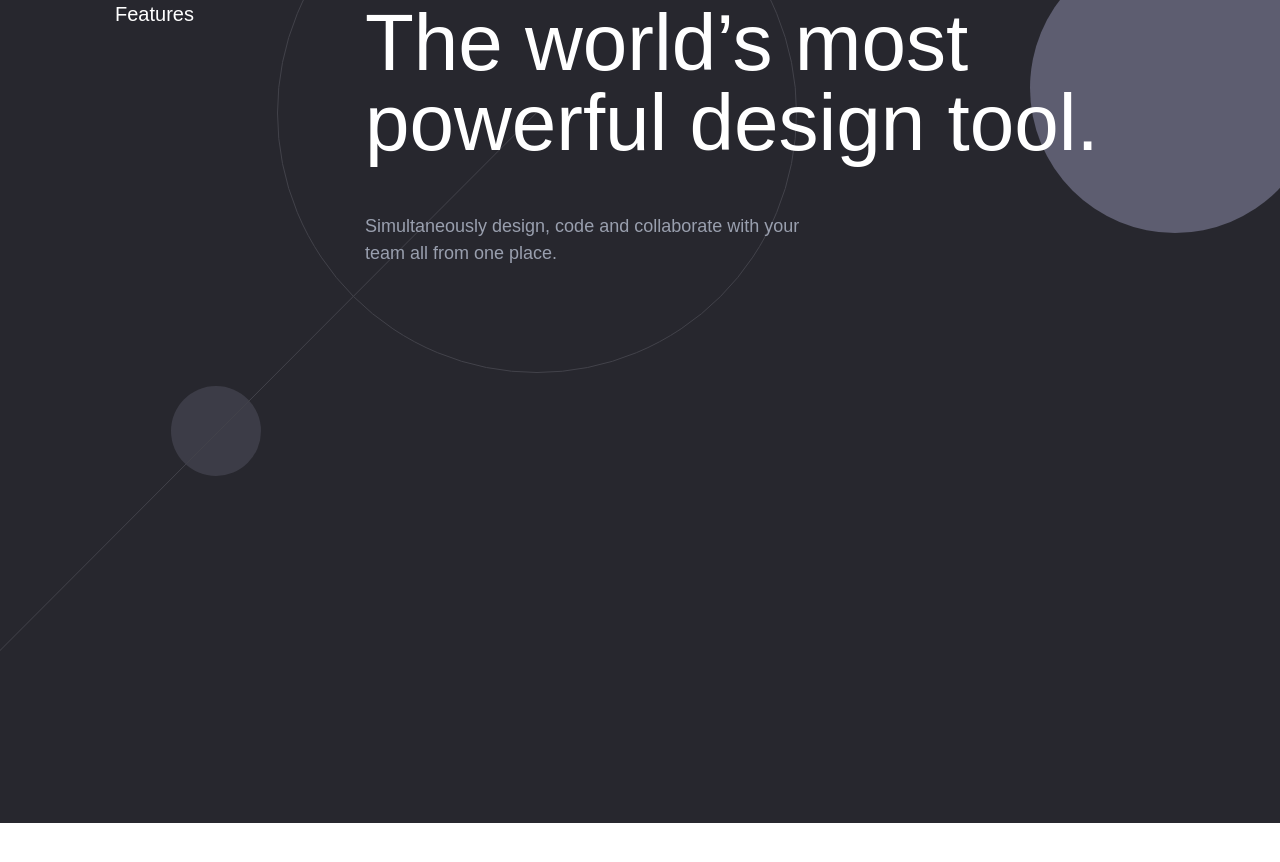
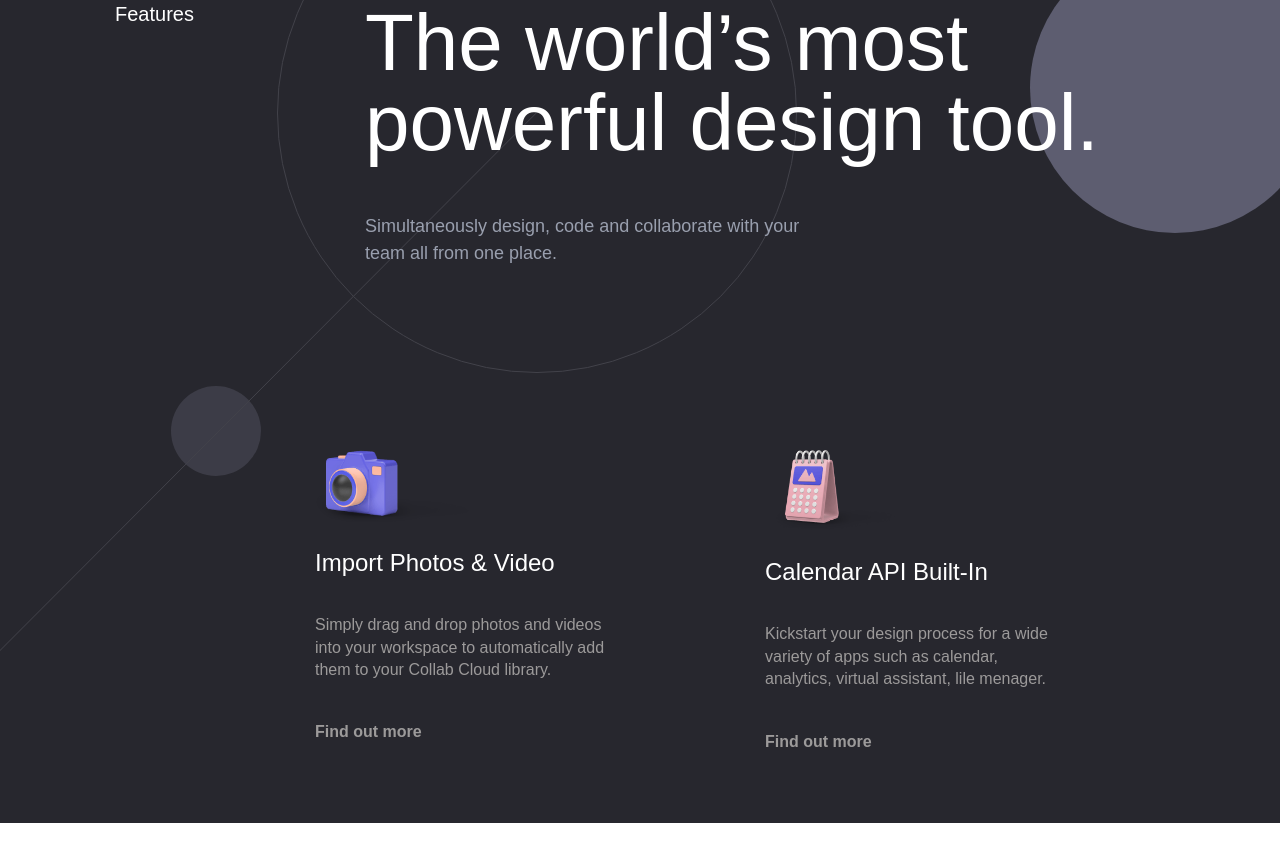
Before and after one commit to jordannabruna/clone-collab, a plain HTML site: page index.html in a window 1280 px wide. Shown: the part 1193-2055 px from the top of the page. Drawn offline with Linux system fonts and the light colour scheme; a web font is replaced by a local one.

Commit message:
[NEW] creating cards in the feature

```diff
--- a/css/features.css
+++ b/css/features.css
@@ -6,7 +6,7 @@
 
 @font-face {
     src: url(/assets/font/DM_Sans);
-    font-family: 'DM Sans';
+    font-family: "DM Sans";
 }
 
 .features {
@@ -85,3 +85,62 @@
     margin-top: 50px;
     z-index: 5;
 }
+
+.features .cards-container {
+    display: grid;
+    grid-template-columns: 100px 700px;
+    gap: 100px;
+
+    width: 100%;
+    height: 50vh;
+    align-items: center;
+}
+
+.features .cards-container .card-content {
+    display: grid;
+    grid-template-columns: 350px 350px;
+    gap: 100px;
+
+    margin-bottom: 70px;
+}
+
+.features .cards-container .card-content .card .image {
+    width: 180px;
+    align-items: center;
+    margin-bottom: 20px;
+}
+
+.features .cards-container .card-content .card .image-calendar {
+    width: 140px;
+    align-items: center;
+
+    margin-bottom: 20px;
+}
+
+.features .cards-container .card-content .card .title {
+    font-family: 'DM Sans', sans-serif;
+    font-size: 24px;
+    font-weight: 400;
+    line-height: 1.4;
+    color: #ffffff;
+
+    margin-bottom: 35px;
+}
+
+.features .cards-container .card-content .card .description {
+    font-family: 'Poppins', sans-serif;
+    font-size: 16px;
+    font-weight: 300;
+    line-height: 1.4;
+    color: #9c9a9a;
+
+    margin-bottom: 40px;
+}
+
+.features .cards-container .card-content .card .link {
+    font-family: 'Poppins', sans-serif;
+    font-size: 16px;
+    font-weight: 600;
+    line-height: 1.4;
+    color: #9c9a9a;
+}
--- a/index.html
+++ b/index.html
@@ -123,8 +123,38 @@
             </div>
         </div>
 
-        <hr class="line">
+        <div class="cards-container">
+            <div class="cards-status"></div>
+                <div class="card-content">
+                    <div class="card">
+                        <img class="image" src="/assets/img/camera.png" alt="">
+
+                        <h3 class="title">Import Photos &amp; Video</h3>
+
+                        <div class="description">
+                            <p>Simply drag  and drop photos and videos</p>
+                            <p>into your workspace to automatically add</p>
+                            <p>them to your Collab Cloud library.</p>
+                        </div>
+
+                        <p class="link">Find out more</p>
+                    </div>
+
+                    <div class="card">
+                        <img class="image-calendar" src="/assets/img/calendar.png" alt="">
+
+                        <div class="title">Calendar API Built-In</div>
+
+                        <div class="description">
+                            <p>Kickstart your design process for a wide</p>
+                            <p>variety of apps such as calendar,</p>
+                            <p>analytics, virtual assistant, lile menager.</p>
+                        </div>
+
+                        <p class="link">Find out more</p>
+                    </div>
+                </div>
+        </div>
     </div>
-
 </body>
 </html>
```
Also changed, not shown: assets/img/calendar.png (added), assets/img/camera.png (added), assets/img/cube.png (added), assets/img/entry-circle.svg (added), assets/img/entry-pic-1.png (added), assets/img/entry-pic-2.png (added), assets/img/logo-white.svg (added), css/login.css (added), login.html (added).
